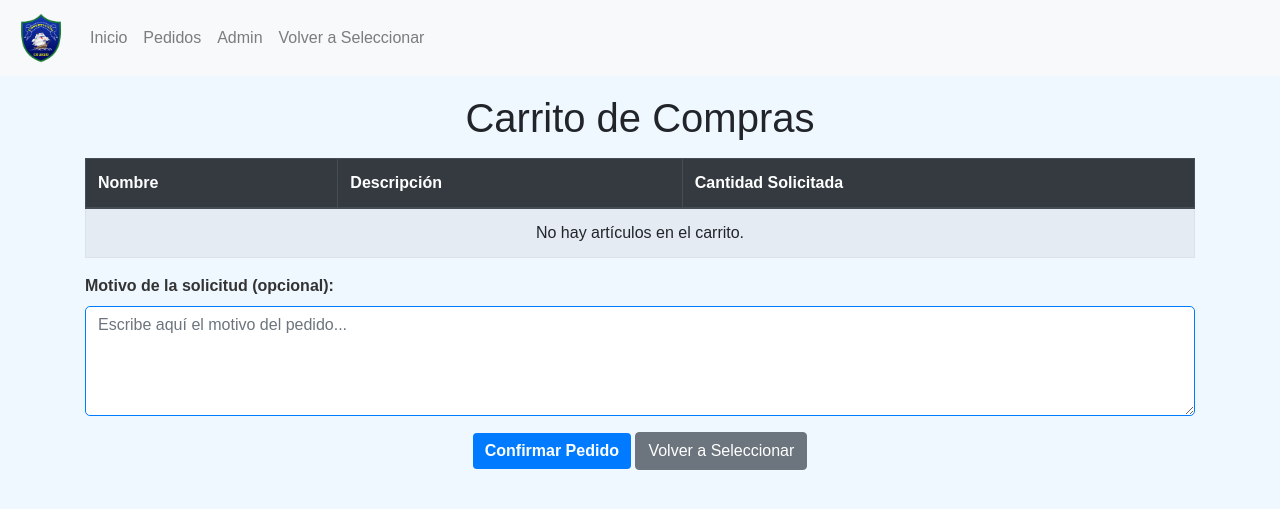
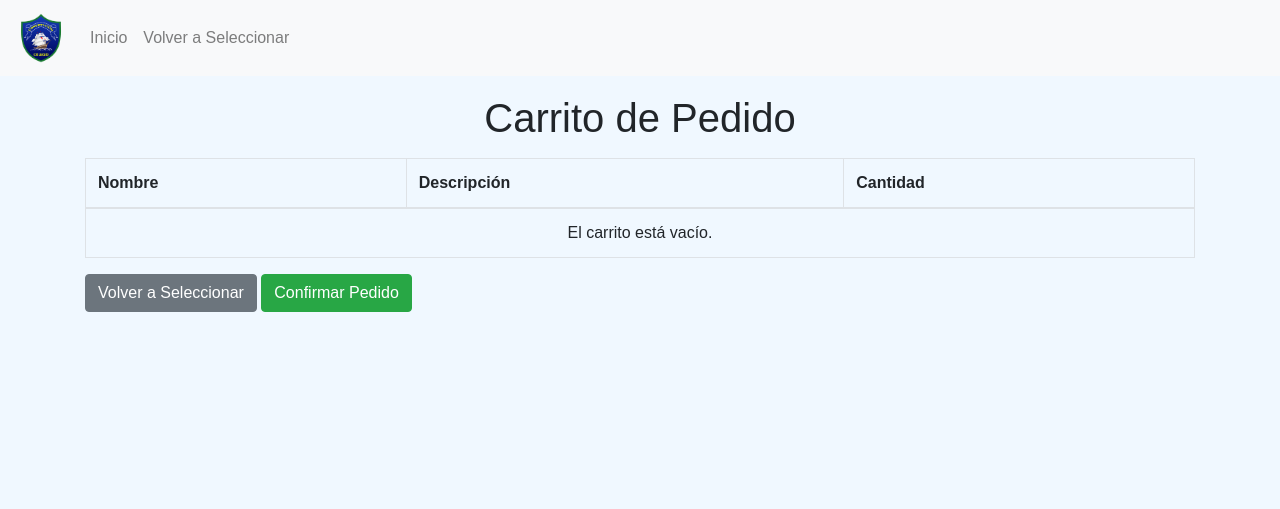
Before and after one commit to pato2546/web, a Django app: page /carro/ in a window 1280 px wide. Shown: the top 509 px of the page. Run offline with Django 5.2, Linux system fonts and the light colour scheme; the visitor is signed in with stand-in values (Sample User, id 1); some libraries are stand-ins or nearby versions.

Commit message:
Actualizacion 3.0

```diff
--- a/ControlInventario/templates/controlinventario/carrito.html
+++ b/ControlInventario/templates/controlinventario/carrito.html
@@ -5,55 +5,40 @@
 <!DOCTYPE html>
 <html lang="es">
 <head>
-    <meta charset="UTF-8">
-    <meta name="viewport" content="width=device-width, initial-scale=1.0">
-    <title>Carrito de Compras</title>
-    <!-- Bootstrap CSS -->
+  <meta charset="UTF-8" />
+  <meta name="viewport" content="width=device-width, initial-scale=1.0" />
+  <title>Carrito</title>
   <link href="https://stackpath.bootstrapcdn.com/bootstrap/4.5.2/css/bootstrap.min.css" rel="stylesheet">
-    <!-- Cargar el CSS común -->
   <link href="{% static 'css/styles.css' %}" rel="stylesheet">
 </head>
 <body>
   <header>
     <nav class="navbar navbar-expand-lg navbar-light bg-light fixed-top">
       <a class="navbar-brand" href="#">
-                <img src="{% static 'imagenes/colegioConstitucion.png' %}" alt="Logo de la Aplicación" class="img-fluid" style="max-height: 50px;">
+        <img src="{% static 'imagenes/colegioConstitucion.png' %}" alt="Logo" class="img-fluid" style="max-height: 50px;">
       </a>
-            <button class="navbar-toggler" type="button" data-toggle="collapse" data-target="#navbarNav" aria-controls="navbarNav" aria-expanded="false" aria-label="Toggle navigation">
+      <button class="navbar-toggler" type="button" data-toggle="collapse" data-target="#navbarNav"
+              aria-controls="navbarNav" aria-expanded="false" aria-label="Toggle navigation">
         <span class="navbar-toggler-icon"></span>
       </button>
       <div class="collapse navbar-collapse" id="navbarNav">
         <ul class="navbar-nav">
-                    <li class="nav-item">
-                        <a class="nav-link" href="{% url 'home' %}">Inicio</a>
-                    </li>
-                    {% if user.is_staff %}
-                    <li class="nav-item">
-                        <a class="nav-link" href="{% url 'pedidos' %}">Pedidos</a>
-                    </li>
-                    <li class="nav-item">
-                        <a class="nav-link" href="{% url 'admin:index' %}">Admin</a>
-                    </li>
-                    {% endif %}
-                    <li class="nav-item">
-                        <a class="nav-link" href="{% url 'hacer_pedido' %}">Volver a Seleccionar</a>
-                    </li>
+          <li class="nav-item"><a class="nav-link" href="{% url 'home' %}">Inicio</a></li>
+          <li class="nav-item"><a class="nav-link" href="{% url 'hacer_pedido' %}">Volver a Seleccionar</a></li>
         </ul>
       </div>
     </nav>
   </header>
 
-    <div class="container mt-4" style="padding-top: 70px;">
-        <h1 class="text-center">Carrito de Compras</h1>
+  <main class="container mt-4" style="padding-top: 70px;">
+    <h1 class="text-center mb-3">Carrito de Pedido</h1>
 
-        <form method="POST" action="{% url 'confirmar_pedido' %}">
-            {% csrf_token %}
-            <table class="table table-bordered table-striped mt-3">
-                <thead class="thead-dark">
+    <table class="table table-bordered">
+      <thead>
         <tr>
           <th>Nombre</th>
           <th>Descripción</th>
-                        <th>Cantidad Solicitada</th>
+          <th>Cantidad</th>
         </tr>
       </thead>
       <tbody>
@@ -70,27 +55,18 @@
             </tr>
           {% endif %}
         {% empty %}
-                        <tr>
-                            <td colspan="3" class="text-center">No hay artículos en el carrito.</td>
-                        </tr>
+          <tr><td colspan="3" class="text-center">El carrito está vacío.</td></tr>
         {% endfor %}
       </tbody>
     </table>
 
-            <!-- Motivo (opcional) -->
-            <div class="form-group">
-                <label for="motivo_pedido">Motivo de la solicitud (opcional):</label>
-                <textarea id="motivo_pedido" name="motivo_pedido" class="form-control" rows="4" placeholder="Escribe aquí el motivo del pedido..."></textarea>
-            </div>
+    <a href="{% url 'hacer_pedido' %}" class="btn btn-secondary">Volver a Seleccionar</a>
+    <form method="POST" action="{% url 'confirmar_pedido' %}" style="display:inline;">
+      {% csrf_token %}
+      <button type="submit" class="btn btn-success">Confirmar Pedido</button>
+    </form>
+  </main>
 
-            <div class="text-center">
-                <button type="submit" class="btn btn-primary">Confirmar Pedido</button>
-                <a href="{% url 'hacer_pedido' %}" class="btn btn-secondary">Volver a Seleccionar</a>
-            </div>
-        </form>
-    </div>
-
-    <!-- Bootstrap JS y dependencias -->
   <script src="https://code.jquery.com/jquery-3.5.1.slim.min.js"></script>
   <script src="https://cdn.jsdelivr.net/npm/@popperjs/core@2.11.6/dist/umd/popper.min.js"></script>
   <script src="https://stackpath.bootstrapcdn.com/bootstrap/4.5.2/js/bootstrap.min.js"></script>
--- a/ControlInventario/views.py
+++ b/ControlInventario/views.py
@@ -96,46 +96,50 @@ def pedidos_view(request):
 
 @login_required
 def realizar_pedido(request):
-    if request.method != 'POST':
-        return redirect('hacer_pedido')
+    # GET: renderiza la página con la lista de productos
+    if request.method == 'GET':
+        productos = Producto.objects.all().only('id', 'nombre', 'descripcion', 'stock')
+        return render(request, 'controlinventario/hacer_pedido.html', {
+            'productos': productos
+        })
 
-    # Cargar carrito desde sesión (o inicializar)
-    carrito = request.session.get('productos_seleccionados', [])
+    # POST: procesa selección y guarda en sesión
+    if request.method == 'POST':
+        carrito = request.session.get('productos_seleccionados', [])
 
-    # Recorrer POST para obtener productos seleccionados
-    for key, value in request.POST.items():
-        if key.startswith('producto_') and value == 'on':
-            prod_id = key.split('_', 1)[1]
+        # Recorremos los campos POST para encontrar productos seleccionados
+        for key, value in request.POST.items():
+            if key.startswith('producto_') and value == 'on':
+                prod_id = key.split('_', 1)[1]
 
-            # Leer cantidad; si no está, usar 1
-            cantidad_str = request.POST.get(f'cantidad_{prod_id}', '1')
-            try:
-                cantidad = int(cantidad_str)
-            except ValueError:
-                cantidad = 1
+                # Leer cantidad; si no está, usar 1
+                cantidad_str = request.POST.get(f'cantidad_{prod_id}', '1')
+                try:
+                    cantidad = int(cantidad_str)
+                except ValueError:
+                    cantidad = 1
 
-            # Cargar el producto desde DB
-            try:
-                producto = Producto.objects.get(id=prod_id)
-            except Producto.DoesNotExist:
-                continue  # si no existe, saltar
+                # Cargar el producto desde DB
+                try:
+                    producto = Producto.objects.get(id=prod_id)
+                except Producto.DoesNotExist:
+                    continue  # si no existe, saltar
 
-            carrito.append({
-                'id': str(prod_id),
-                'nombre': producto.nombre,
-                'descripcion': producto.descripcion,
-                'cantidad': cantidad,
-            })
+                carrito.append({
+                    'id': str(prod_id),
+                    'nombre': producto.nombre,
+                    'descripcion': producto.descripcion,
+                    'cantidad': cantidad,
+                })
 
-    # Guardar de nuevo en sesión
-    request.session['productos_seleccionados'] = carrito
-    request.session.modified = True
+        # Guardar de nuevo en sesión
+        request.session['productos_seleccionados'] = carrito
+        request.session.modified = True
 
-    messages.success(request, 'Productos agregados al carrito.')
-    return redirect('carro')
+        messages.success(request, 'Productos agregados al carrito.')
+        return redirect('carro')
 
-
-# Carrito de compras: mostrar ítems almacenados en sesión
+# Carrito de pedidos
 @login_required
 def carro_view(request):
     productos_seleccionados = request.session.get('productos_seleccionados', [])
```
Also changed, not shown: ControlInventario/templates/controlinventario/hacer_pedido.html (+14 -29 lines). Lines whose indentation alone changed are shown as unchanged.
